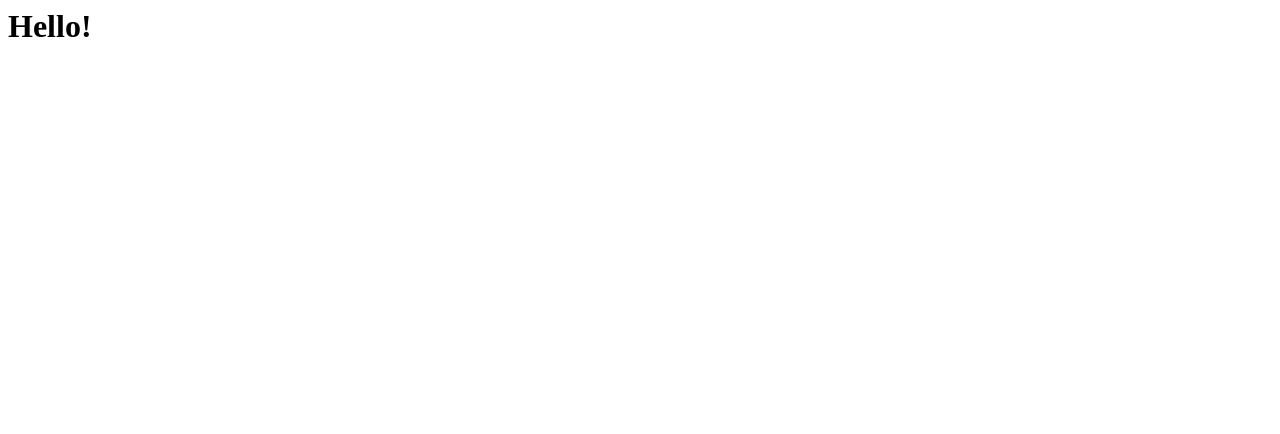
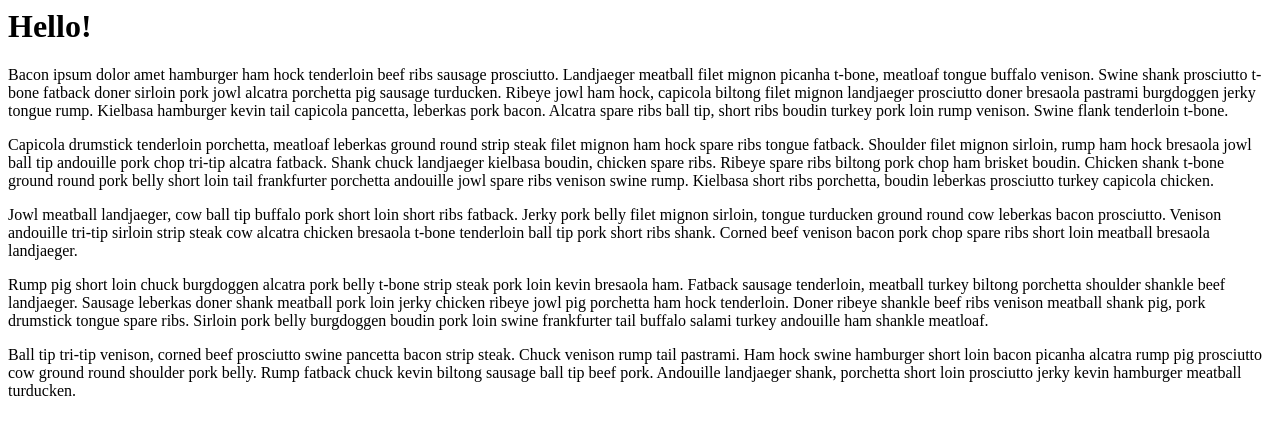
Before and after one commit to IyAmGroot/IyAmGroot.github.io, a plain HTML site: page index.html in a window 1280 px wide. Drawn offline with Linux system fonts and the light colour scheme.

Commit message:
second update

```diff
--- a/index.html
+++ b/index.html
@@ -8,6 +8,29 @@
 
 <body>
     <h1>Hello!</h1>
+    <p>Bacon ipsum dolor amet hamburger ham hock tenderloin beef ribs sausage prosciutto. Landjaeger meatball filet mignon picanha
+        t-bone, meatloaf tongue buffalo venison. Swine shank prosciutto t-bone fatback doner sirloin pork jowl alcatra porchetta
+        pig sausage turducken. Ribeye jowl ham hock, capicola biltong filet mignon landjaeger prosciutto doner bresaola pastrami
+        burgdoggen jerky tongue rump. Kielbasa hamburger kevin tail capicola pancetta, leberkas pork bacon. Alcatra spare
+        ribs ball tip, short ribs boudin turkey pork loin rump venison. Swine flank tenderloin t-bone.</p>
+    <p>Capicola drumstick tenderloin porchetta, meatloaf leberkas ground round strip steak filet mignon ham hock spare ribs
+        tongue fatback. Shoulder filet mignon sirloin, rump ham hock bresaola jowl ball tip andouille pork chop tri-tip alcatra
+        fatback. Shank chuck landjaeger kielbasa boudin, chicken spare ribs. Ribeye spare ribs biltong pork chop ham brisket
+        boudin. Chicken shank t-bone ground round pork belly short loin tail frankfurter porchetta andouille jowl spare ribs
+        venison swine rump. Kielbasa short ribs porchetta, boudin leberkas prosciutto turkey capicola chicken.</p>
+    <p>Jowl meatball landjaeger, cow ball tip buffalo pork short loin short ribs fatback. Jerky pork belly filet mignon sirloin,
+        tongue turducken ground round cow leberkas bacon prosciutto. Venison andouille tri-tip sirloin strip steak cow alcatra
+        chicken bresaola t-bone tenderloin ball tip pork short ribs shank. Corned beef venison bacon pork chop spare ribs
+        short loin meatball bresaola landjaeger.</p>
+    <p>Rump pig short loin chuck burgdoggen alcatra pork belly t-bone strip steak pork loin kevin bresaola ham. Fatback sausage
+        tenderloin, meatball turkey biltong porchetta shoulder shankle beef landjaeger. Sausage leberkas doner shank meatball
+        pork loin jerky chicken ribeye jowl pig porchetta ham hock tenderloin. Doner ribeye shankle beef ribs venison meatball
+        shank pig, pork drumstick tongue spare ribs. Sirloin pork belly burgdoggen boudin pork loin swine frankfurter tail
+        buffalo salami turkey andouille ham shankle meatloaf.</p>
+    <p>Ball tip tri-tip venison, corned beef prosciutto swine pancetta bacon strip steak. Chuck venison rump tail pastrami.
+        Ham hock swine hamburger short loin bacon picanha alcatra rump pig prosciutto cow ground round shoulder pork belly.
+        Rump fatback chuck kevin biltong sausage ball tip beef pork. Andouille landjaeger shank, porchetta short loin prosciutto
+        jerky kevin hamburger meatball turducken.</p>
 </body>
 
 </html>
```
